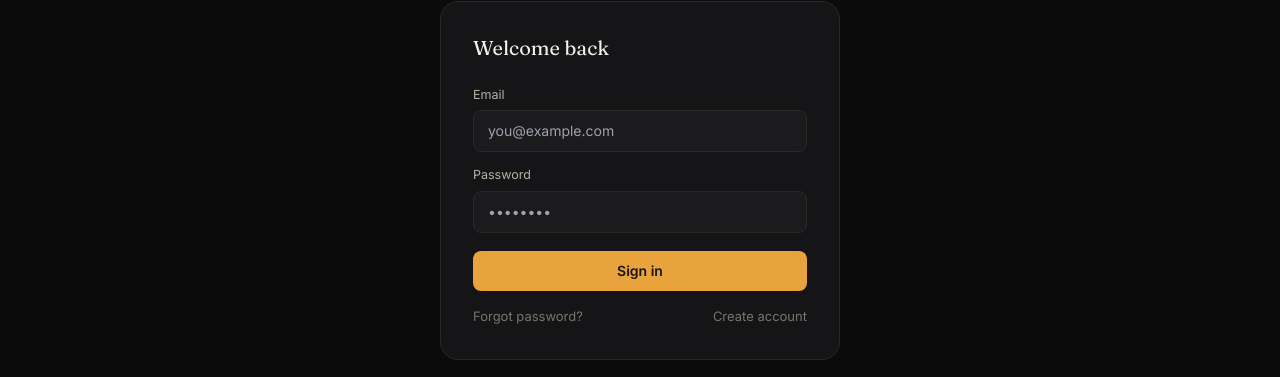
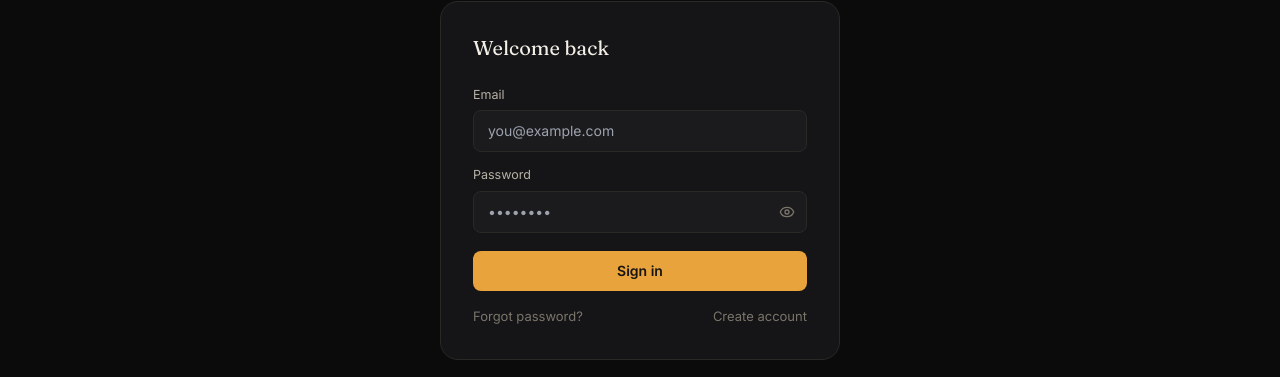
Before and after one commit to siladata2/flix, a Next.js app: page /login in a window 1280 px wide. Shown: the part 252-629 px from the top of the page. Built offline with nearby package versions, Linux system fonts and the light colour scheme; no server answers.

Commit message:
Update LoginForm.tsx

```diff
--- a/src/components/auth/LoginForm.tsx
+++ b/src/components/auth/LoginForm.tsx
@@ -2,13 +2,18 @@
 import { useState } from 'react';
 import { useRouter, useSearchParams } from 'next/navigation';
 import Link from 'next/link';
+import { Eye, EyeOff } from 'lucide-react';
 import { createClient } from '@/lib/supabase/client';
 import { FormField } from './FormField';
+import { ResendVerification } from './ResendVerification';
+import { friendlyAuthError, isUnconfirmedEmailError } from '@/lib/authErrors';
 
 export function LoginForm() {
   const [email, setEmail] = useState('');
   const [password, setPassword] = useState('');
+  const [showPassword, setShowPassword] = useState(false);
   const [error, setError] = useState<string | null>(null);
+  const [rawError, setRawError] = useState<string | null>(null);
   const [loading, setLoading] = useState(false);
   const router = useRouter();
   const params = useSearchParams();
@@ -16,20 +21,45 @@ export function LoginForm() {
   async function onSubmit(e: React.FormEvent) {
     e.preventDefault();
     setError(null);
+    setRawError(null);
     setLoading(true);
     const supabase = createClient();
     const { error } = await supabase.auth.signInWithPassword({ email, password });
     setLoading(false);
-    if (error) { setError(error.message); return; }
+    if (error) { setError(friendlyAuthError(error.message)); setRawError(error.message); return; }
     router.push(params.get('redirectTo') ?? '/');
     router.refresh();
   }
 
   return (
     <form onSubmit={onSubmit}>
-      <FormField label="Email" type="email" required value={email} onChange={(e) => setEmail(e.target.value)} placeholder="you@example.com" />
-      <FormField label="Password" type="password" required value={password} onChange={(e) => setPassword(e.target.value)} placeholder="••••••••" />
-      {error && <p className="text-brand text-sm mb-3">{error}</p>}
+      <FormField label="Email" type="email" required value={email} onChange={(e) => setEmail(e.target.value)} placeholder="you@example.com" autoComplete="email" />
+
+      <div className="mb-3.5">
+        <label className="block text-[12.5px] text-ink-dim mb-1.5">Password</label>
+        <div className="relative">
+          <input
+            type={showPassword ? 'text' : 'password'}
+            required
+            autoComplete="current-password"
+            value={password}
+            onChange={(e) => setPassword(e.target.value)}
+            placeholder="••••••••"
+            className="w-full bg-bg-card border border-line rounded-lg px-3.5 py-2.5 pr-10 text-sm outline-none focus:border-gold/60"
+          />
+          <button type="button" onClick={() => setShowPassword((s) => !s)} className="absolute right-3 top-1/2 -translate-y-1/2 text-ink-faint" aria-label={showPassword ? 'Hide password' : 'Show password'}>
+            {showPassword ? <EyeOff size={16} /> : <Eye size={16} />}
+          </button>
+        </div>
+      </div>
+
+      {error && (
+        <div className="mb-3">
+          <p className="text-brand text-sm">{error}</p>
+          {rawError && isUnconfirmedEmailError(rawError) && email && <ResendVerification email={email} />}
+        </div>
+      )}
+
       <button type="submit" disabled={loading} className="w-full bg-gold text-[#171412] font-semibold rounded-lg py-2.5 text-sm hover:bg-[#f0b25a] disabled:opacity-50 mt-1">
         {loading ? 'Signing in…' : 'Sign in'}
       </button>
```
